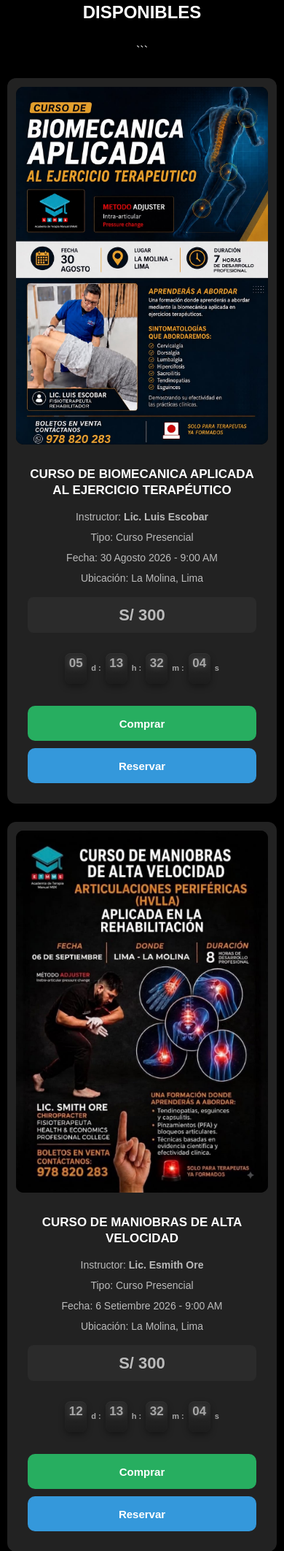
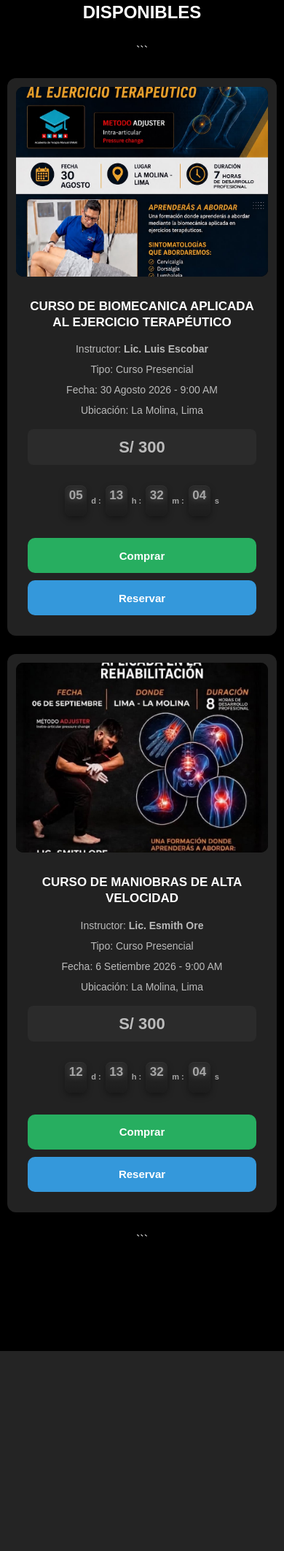
Before and after one commit to esmithore/formacionesdecursoprensiciales, a PHP site: page /comunidad.html in a window 390 px wide. Shown: the part 136-2261 px from the top of the page at 73% size. After the commit the page ends 1987 px from the top, so only its background shows below. Run offline with PHP 8.4, Linux system fonts and the light colour scheme.

Commit message:
Update comunidad.css

```diff
--- a/comunidad.css
+++ b/comunidad.css
@@ -473,7 +473,9 @@ body {
 
     .curso-card > img {
         width: 100%;
-        height: auto;
+        aspect-ratio: 3 / 4;
+        object-fit: cover;
+        object-position: center;
         display: block;
     }
 
```
